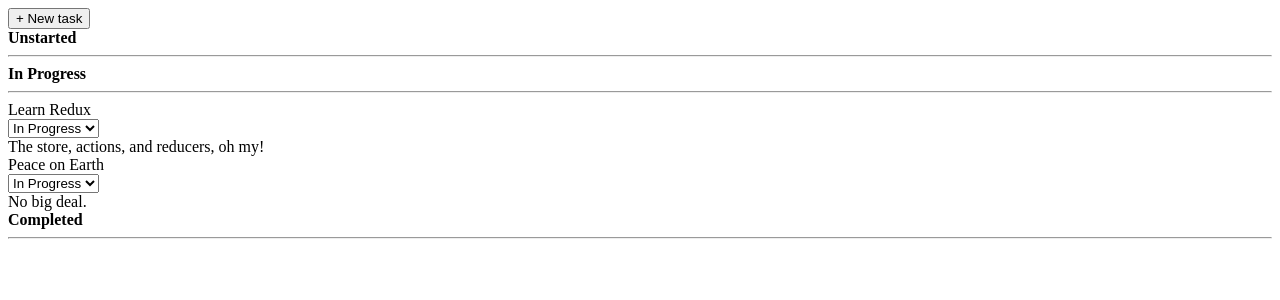
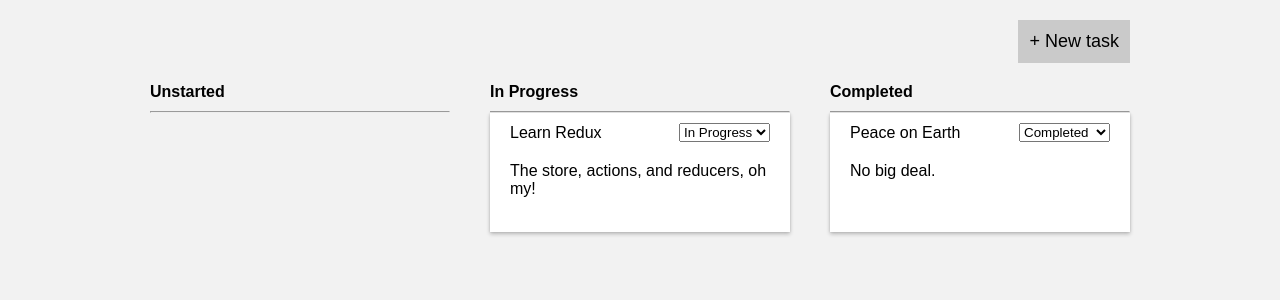
Before and after one commit to zulus23/testreact, a React app: page / in a window 1280 px wide. Shown: the top 300 px of the page. Built offline with nearby package versions, Linux system fonts and the light colour scheme.

Commit message:
add edit task

```diff
--- a/package.json
+++ b/package.json
@@ -22,6 +22,7 @@
     "html-webpack-plugin": "^3.2.0",
     "json-loader": "^0.5.7",
     "mini-css-extract-plugin": "^0.4.2",
+    "postcss-loader": "^3.0.0",
     "react": "^16.4.2",
     "react-dom": "^16.4.2",
     "react-redux": "^5.0.7",
--- a/src/actions/index.js
+++ b/src/actions/index.js
@@ -15,3 +15,12 @@ export function createTask({title,description}) {
         }
     };
 }
+export function editTask(id,params={}) {
+    return {
+        type:'EDIT_TASK',
+        payload : {
+            id,
+            params
+        }
+    }
+}
--- a/src/components/app/App.js
+++ b/src/components/app/App.js
@@ -1,19 +1,22 @@
 import React, {Component} from 'react';
 import {connect} from 'react-redux'
 import TasksPage from './../taskspage/TasksPage'
-import {createTask} from "../../actions";
+import {createTask,editTask} from "../../actions";
 
 class App extends Component {
     onCreateTask = ({title,description}) => {
         this.props.dispatch(createTask({title,description}));
     }
 
+    onStatusChange = (id,status) => {
+        this.props.dispatch(editTask(id,{status}))
+    }
 
     render() {
         console.log('props from App ',this.props);
         return (
             <div className='main-content'>
-                <TasksPage tasks={this.props.tasks} onCreateTask={this.onCreateTask}/>
+                <TasksPage tasks={this.props.tasks} onCreateTask={this.onCreateTask} onStatusChange={this.onStatusChange}/>
             </div>
         );
     }
--- a/src/components/taskspage/Task.js
+++ b/src/components/taskspage/Task.js
@@ -4,22 +4,23 @@ import {TASK_STATUSES} from "../../utils/utils";
 const Task = (props) => {
 
 
-    function onStatusChange() {
-
+    function onStatusChange(e) {
+        props.onStatusChange(props.task.id,e.target.value)
     }
 
     return (
-        <div>
+        <div className="task">
+            <div className="task-header">
+                <div> {props.task.title}</div>
 
-            <div> {props.task.title}</div>
-            <select value={props.task.status} onChange={onStatusChange}>
-                {TASK_STATUSES.map(status => (
+                <select value={props.task.status} onChange={onStatusChange}>
+                    {TASK_STATUSES.map(status => (
 
-                    <option key={status} value={status}>{status}</option>
-                ))}
-            </select>
-
-            <div>{props.task.description}</div>
+                        <option key={status} value={status}>{status}</option>
+                    ))}
+                </select>
+            </div>
+            <div className="task-body">{props.task.description}</div>
         </div>
     );
 };
--- a/src/components/taskspage/TaskList.js
+++ b/src/components/taskspage/TaskList.js
@@ -10,7 +10,7 @@ const  TaskList = (props) => {
             <hr />
             {
                 props.tasks.map(task => (
-                    <Task key={task.id} task={task}/>
+                    <Task key={task.id} task={task} onStatusChange={props.onStatusChange}/>
                 ))
             }
         </div>
--- a/src/components/taskspage/TasksPage.js
+++ b/src/components/taskspage/TasksPage.js
@@ -47,6 +47,7 @@ class TasksPage extends Component
                     key={status}
                     status={status}
                     tasks={statusTasks}
+                    onStatusChange={this.props.onStatusChange}
                 />
             );
 
@@ -57,8 +58,8 @@ class TasksPage extends Component
 
     render() {
         return (
-            <div className="task-list">
-                <div className="task-list-header">
+            <div className="tasks">
+                <div className="tasks-header">
                     <button
                         className="button button-default"
                         onClick={this.toggleForm}
@@ -67,7 +68,7 @@ class TasksPage extends Component
                     </button>
                 </div>
                 {this.state.showNewCardForm && (
-                    <form className="task-list-form" onSubmit={this.onCreateTask}>
+                    <form className="new-task-form" onSubmit={this.onCreateTask}>
                         <input
                             className="full-width-input"
                             onChange={this.onTitleChange}
--- /dev/null
+++ b/src/index.css
@@ -0,0 +1,103 @@
+html, body {
+    width: 100%;
+    height: 100%;
+}
+
+body {
+    margin: 0;
+    padding: 0;
+    font-family: sans-serif;
+}
+
+#react-id {
+    width: 100%;
+    height: 100%;
+}
+
+input {
+    border: 1px solid #E0E0E0;
+    border-radius: 3px;
+    padding: 15px;
+    box-sizing: border-box;
+}
+
+.full-width-input {
+    display: block;
+    width: 100%;
+    margin-bottom: 10px;
+}
+
+hr {
+    margin: 0;
+}
+
+.button {
+    padding: 10px;
+    background: #76dc76;
+    color: #fff;
+    border: 1px solid transparent;
+    borderRadius: 6px;
+    font: inherit;
+    cursor: pointer
+}
+
+.button-default {
+    background: #cacaca;
+    color: black;
+}
+
+/* layout */
+.main-content {
+    background-color: #f2f2f2;
+    width: 100%;
+    height: 100%;
+    padding-top: 20px;
+}
+
+/* TaskList */
+.new-task-form {
+    margin-bottom: 10px;
+}
+
+.tasks {
+    margin: 0 auto;
+    max-width: 980px;
+}
+
+.tasks-header {
+    font-size: 18px;
+    margin-bottom: 20px;
+    text-align: right;
+}
+
+/* Task */
+.task {
+    margin-bottom: 15px;
+    background: #fff;
+    box-shadow: 0 -1px 0 #e0e0e0, 0 0 2px rgba(0,0,0,.12), 0 2px 4px rgba(0,0,0,.24);
+}
+
+.task-header {
+    padding: 10px 20px;
+    display: flex;
+    justify-content: space-between;
+    align-items: center;
+}
+
+.task-body {
+    padding: 10px 20px;
+    min-height: 60px;
+}
+
+.task-lists {
+    display: flex;
+    justify-content: space-between;
+}
+
+.task-list {
+    width: 300px;
+}
+
+.task-list-title {
+    margin-bottom: 10px;
+}
--- a/src/index.js
+++ b/src/index.js
@@ -6,7 +6,7 @@ import tasks from './reducers'
 
 import App from "./components/app/App";
 const store = createStore(tasks);
-
+import './index.css'
 
 
 
--- a/src/reducers/index.js
+++ b/src/reducers/index.js
@@ -11,7 +11,7 @@ const mockTasks = [
         id: uniqueId(),
         title: 'Peace on Earth',
         description: 'No big deal.',
-        status: 'In Progress',
+        status: 'Completed',
     },
 ];
 
@@ -19,5 +19,17 @@ export default function tasks(state = {tasks:mockTasks}, action) {
     if (action.type === 'CREATE_TASK'){
         return {tasks: state.tasks.concat(action.payload)}
     }
+    if(action.type == 'EDIT_TASK'){
+        const{payload} = action;
+        return {
+            tasks:state.tasks.map(task => {
+                if(task.id === payload.id){
+                    return Object.assign({},task,payload.params)
+                }
+                return task;
+            })
+        }
+    }
+
     return state
 }
--- a/webpack.config.js
+++ b/webpack.config.js
@@ -19,21 +19,7 @@ module.exports = {
             {
                 test:/\.css$/,
                 exclude: /node_modules/,
-                use:[
-                    {loader: MiniCssExtractPlugin.loader},
-                    {
-                        loader: "css-loader",
-                        options: {
-                            sourceMap: true,
-                            modules: true,
-                            localIdentName: "[local]___[hash:base64:5]"
-                        }
-                    },
-
-                    {
-                        loader: 'postcss-loader'
-                    }
-                ]
+                use:[ 'style-loader', MiniCssExtractPlugin.loader,'css-loader']
             },
             {
                 test:/\.json$/,
@@ -42,12 +28,12 @@ module.exports = {
         ]
     },
     plugins: [
+        new MiniCssExtractPlugin({
+            filename: 'style.[contenthash].css',
+        }),
         new HtmlWebPackPlugin({
             template:"./src/index.html",
             filename:"./index.html"
-        }),
-        new MiniCssExtractPlugin({
-            filename: "[name].css",
         })
 
     ]
```
